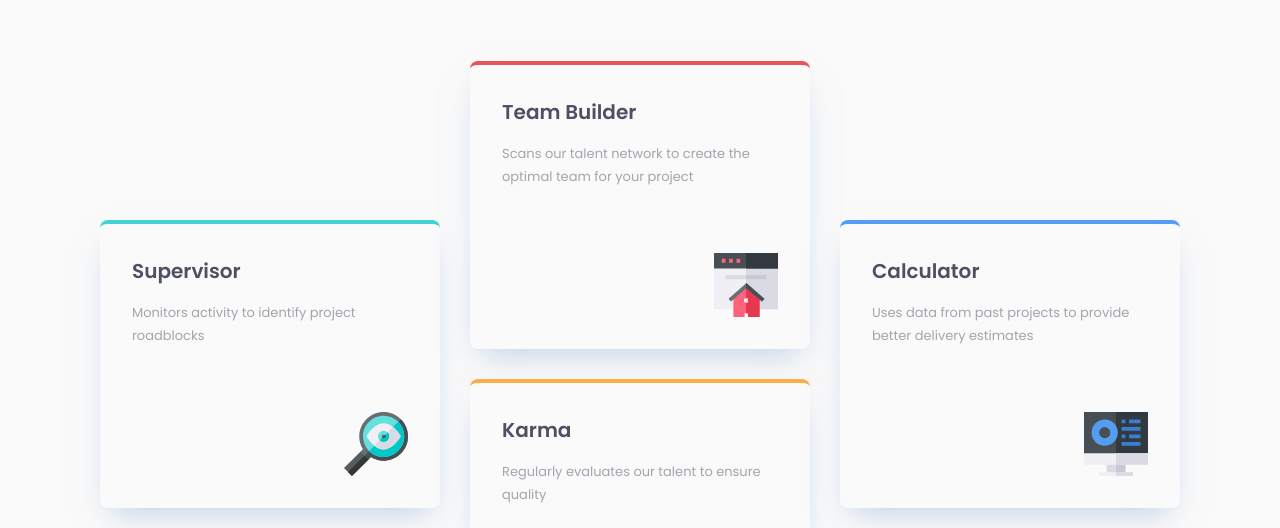
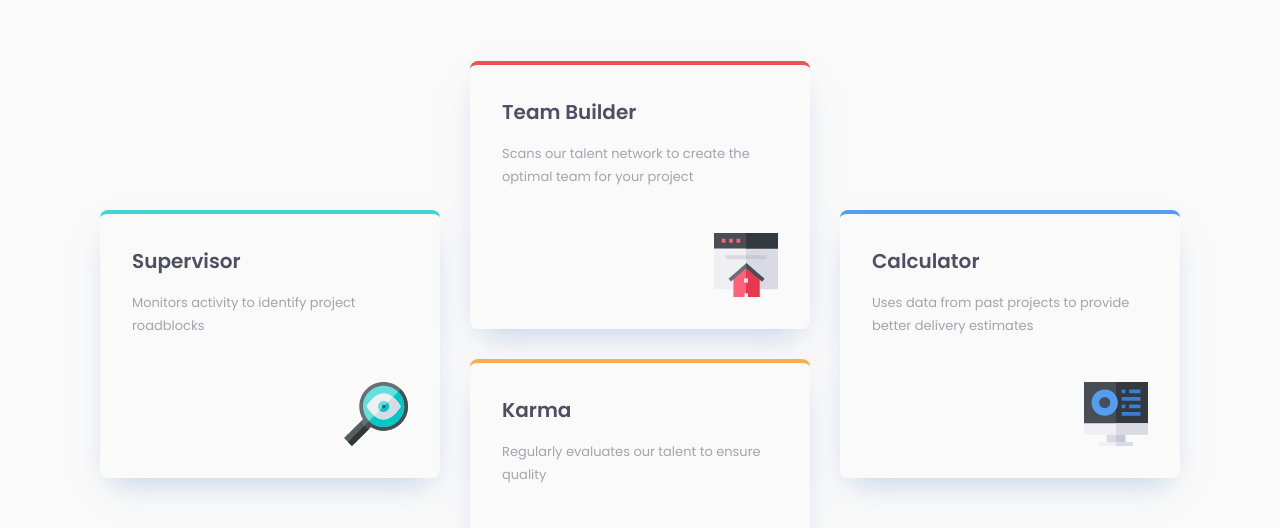
Before and after one commit to stephenwbolger/four-card-feature-section, a plain HTML site: page index.html in a window 1280 px wide. Shown: the part 259-787 px from the top of the page. Drawn offline with Linux system fonts and the light colour scheme.

Commit message:
update min-height on boxes

```diff
--- a/css/main.css
+++ b/css/main.css
@@ -45,7 +45,7 @@ body {
 .box .content {
 	display:flex;
 	flex-direction:column;
-	min-height:22em; /* 220px @ 10px */
+	min-height:20em; /* 200px @ 10px */
 	margin-bottom:2.5em; /* 25px @ 10px */
 	padding:2.8em; /* 28px @ 10px */
 	background:rgba(250,250,250,1);
```
